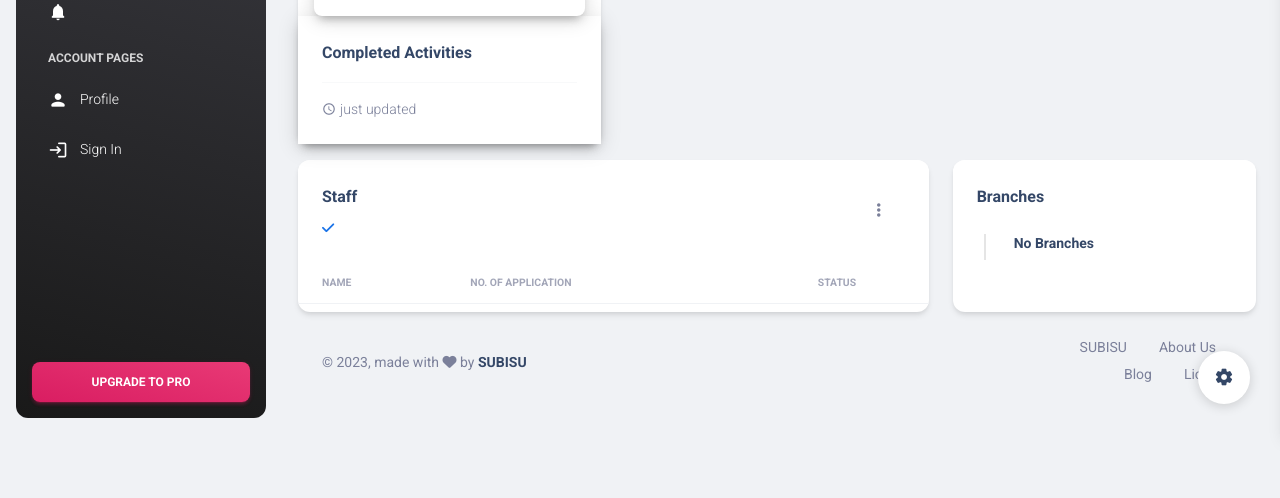
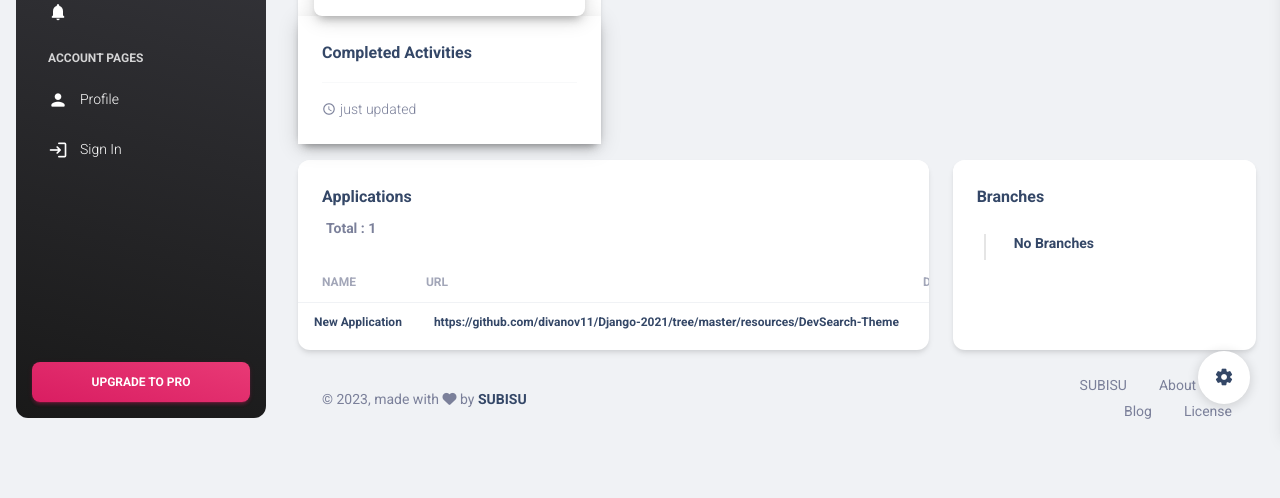
Before and after one commit to rikesh-mahat/Dashboard-Task, a Django app: page / in a window 1280 px wide. Shown: the part 366-864 px from the top of the page. Before the commit the page ends 784 px from the top, so only its background shows below. Run offline with Django 4.2, Linux system fonts and the light colour scheme; a user stored in the database is signed in; data comes from the database, SQL or seed files in the repository; both versions use the stored data as it was after the commit; data that the repository does not hold is empty; some libraries are stand-ins or nearby versions.

Commit message:
application

```diff
--- a/task/Models/staffs.py
+++ b/task/Models/staffs.py
@@ -1,6 +1,6 @@
 from django.db import models
 from Models.units import Units
-
+from django.contrib.auth.models import User
 class Staffs(models.Model):
     firstName = models.CharField(max_length = 100)
     middleName = models.CharField(max_length=100, null = True, blank = True)
--- a/task/subisu/views.py
+++ b/task/subisu/views.py
@@ -14,32 +14,19 @@
 from django.contrib.auth.decorators import login_required
 
 
-@login_required
+@login_required()
 def dashboard(request):
-    # yesma mailey kei pani change garina hai
-    # staff counts
-    staff_counts = Staffs.objects.count()
 
-    # department Counts
-    department_counts = Departments.objects.count()
+     # yoh tyo application dekhauna ko lagi hai
+    applications = Applications.objects.all()
 
-    # no of units
-    client_count = ClientServices.objects.count()
-
-    # no of applications
-    applications_counts = Applications.objects.count()
+    context = {
+        'applications' : applications
+    }
+    return render(request, 'subisu/dashboard.html', context)
 
 
-    context = {
-        'staffs' : staff_counts,
-        'client_count' : client_count,
-        'application' : applications_counts,
-        'departments' : department_counts
-    }
-    return render(request, 'subisu/dashboard.html')
-
-
-@login_required
+@login_required()
 def hosts(request):
 
     hosts = Hosts.objects.all()
@@ -50,7 +37,7 @@
 
 
 
-@login_required
+@login_required()
 def add_host(request):
 
     if request.method == "POST":
--- a/task/task/settings.py
+++ b/task/task/settings.py
@@ -136,6 +136,6 @@ EMAIL_BACKEND = 'django.core.mail.backends.smtp.EmailBackend'
 # https://docs.djangoproject.com/en/4.1/ref/settings/#default-auto-field
 
 DEFAULT_AUTO_FIELD = 'django.db.models.BigAutoField'
-LOGIN_URL = '/login/'
+LOGIN_URL = 'login/'
 
 MESSAGE_STORAGE = 'django.contrib.messages.storage.session.SessionStorage'
--- a/task/templates/subisu/dashboard.html
+++ b/task/templates/subisu/dashboard.html
@@ -96,23 +96,11 @@
             <div class="card-header pb-0">
               <div class="row">
                 <div class="col-lg-6 col-7">
-                  <h6>Staff</h6>
+                  <h6>Applications</h6>
                   <p class="text-sm mb-0">
-                    <i class="fa fa-check text-info" aria-hidden="true"></i>
-                    <span class="font-weight-bold ms-1">{{staffs_count}}</span>
+
+                    <span class="font-weight-bold ms-1">Total : {{applications.count}}</span>
                   </p>
-                </div>
-                <div class="col-lg-6 col-5 my-auto text-end">
-                  <div class="dropdown float-lg-end pe-4">
-                    <a class="cursor-pointer" id="dropdownTable" data-bs-toggle="dropdown" aria-expanded="false">
-                      <i class="fa fa-ellipsis-v text-secondary"></i>
-                    </a>
-                    <ul class="dropdown-menu px-2 py-3 ms-sm-n4 ms-n5" aria-labelledby="dropdownTable">
-                      <li><a class="dropdown-item border-radius-md" href="javascript:;">Action</a></li>
-                      <li><a class="dropdown-item border-radius-md" href="javascript:;">Another action</a></li>
-                      <li><a class="dropdown-item border-radius-md" href="javascript:;">Something else here</a></li>
-                    </ul>
-                  </div>
                 </div>
               </div>
             </div>
@@ -121,38 +109,57 @@
                 <table class="table align-items-center mb-0">
                   <thead>
                     <tr>
-                      <th class="text-uppercase text-secondary text-xxs font-weight-bolder opacity-7">Name</th>
-                      <th class="text-uppercase text-secondary text-xxs font-weight-bolder opacity-7 ps-2"> No. of Application</th>
-
-                      <th class="text-center text-uppercase text-secondary text-xxs font-weight-bolder opacity-7">Status</th>
+                      <th class="text-uppercase text-secondary text-xs font-weight-bolder opacity-7">Name</th>
+                      <th class="text-uppercase text-secondary text-xs font-weight-bolder opacity-7 ps-2">URL</th>
+                      <th class="text-uppercase text-secondary text-xs font-weight-bolder opacity-7 ps-2">Dev Language</th>
+                      <th class="text-center text-uppercase text-secondary text-xs font-weight-bolder opacity-7">No of Users</th>
                     </tr>
                   </thead>
                   <tbody>
-                    {%for staff in staffs%}
+                    {% comment %} name = models.CharField(max_length=200)
+                    url = models.URLField(max_length=500)
+                    devLanguage = models.CharField(max_length=200)
+                    sourceCode = models.CharField(max_length=200, choices=SOURCE_CODE_OPTIONS)
+                    serverAccess = models.CharField(max_length=50)
+                    serverControl = models.CharField(max_length=150, choices=SERVER_CONTROL_OPTIONS)
+                    hostId = models.ForeignKey(Hosts, on_delete=models.PROTECT, null=True, blank=True) {% endcomment %}
+
+                    {%for app in applications %}
                     <tr>
+
                       <td>
                         <div class="d-flex px-2 py-1">
-
                           <div class="d-flex flex-column justify-content-center">
-                            <h6 class="mb-0 text-sm">{{staff.firstName}} {%if staff.middleName%} {{staff.middleName}}{%endif%} {{staff.lastName}}</h6>
+                            <h6 class="mb-0 text-xs font-weight-bolder">{{app.name}}</h6>
                           </div>
                         </div>
                       </td>
 
                       <td>
-                        {% for application_access in staff.applicationaccess_set.all %}
-                            {{ application_access.applicationId }}
-                        {% empty %}
-                            -
-                        {% endfor %}
-                    </td>
+                        <div class="d-flex px-2 py-1">
+                          <div class="d-flex flex-column justify-content-center">
+                            <a href="{{app.url}}" class="mb-0 text-xs font-weight-bolder">{{app.url}}</a>
+                          </div>
+                        </div>
+                      </td>
+
+                      <td>
+                        <div class="d-flex px-2 py-1">
+                          <div class="d-flex flex-column justify-content-center">
+                            <h6 class="mb-0 text-xs font-weight-bolder">{{app.devLanguage}}</h6>
+                          </div>
+                        </div>
+                      </td>
 
 
-                      <td class="align-middle text-center text-sm">
-                        {%if staff.status%} <i class="fas fa-check-circle text-success"></i>
-                        {%else%} <i class="fas fa-times-circle text-danger"></i>
-                        {%endif%}
+                      <td>
+                        <div class="d-flex justify-content-center px-2 py-1">
+                          <div class="d-flex flex-column justify-content-center">
+                            <h6 class="mb-0 text-xs text Centerfont-weight-bolder">{%if app.applicationaccess_set.all.count%}{{app.applicationaccess_set.all.count}}{%else%}No Users{%endif%}</h6>
+                          </div>
+                        </div>
                       </td>
+
 
                     </tr>
                     {%endfor%}
```
Also changed, not shown: task/db.sqlite3.
